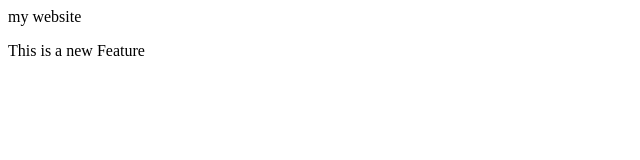
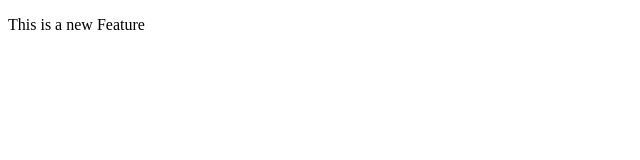
Before and after one commit to Shubhamnihalani10748/MY_FIRST_PROFFESSIONAL_REPO, a plain HTML site: page index.html in a window 1280 px wide. Shown: the whole page, without its empty margins (0-640 px from the left). Drawn offline with Linux system fonts and the light colour scheme.

Commit message:
REMOVED A LINE

```diff
--- a/index.html
+++ b/index.html
@@ -6,7 +6,6 @@
     <title>Document</title>
 </head>
 <body>
-    my website
     <p>This is a new Feature</p>
 </body>
 </html>
```
